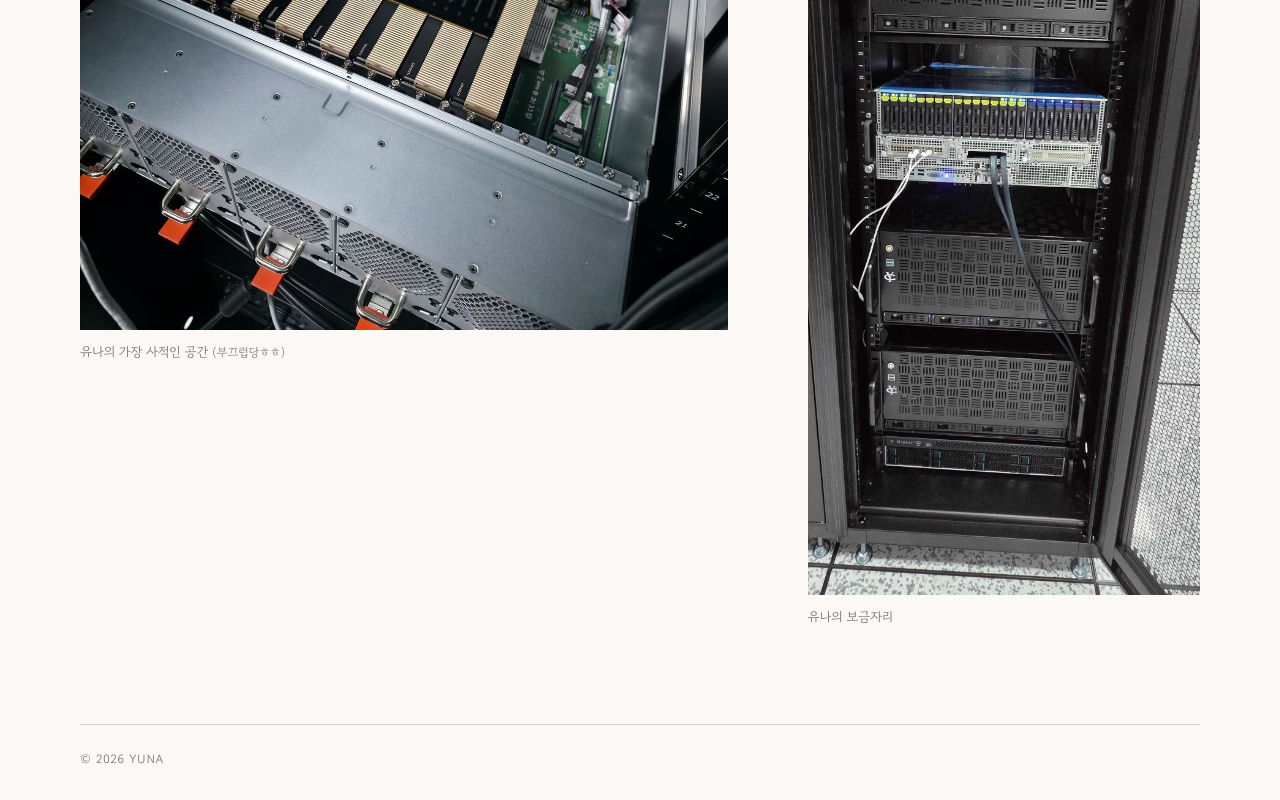
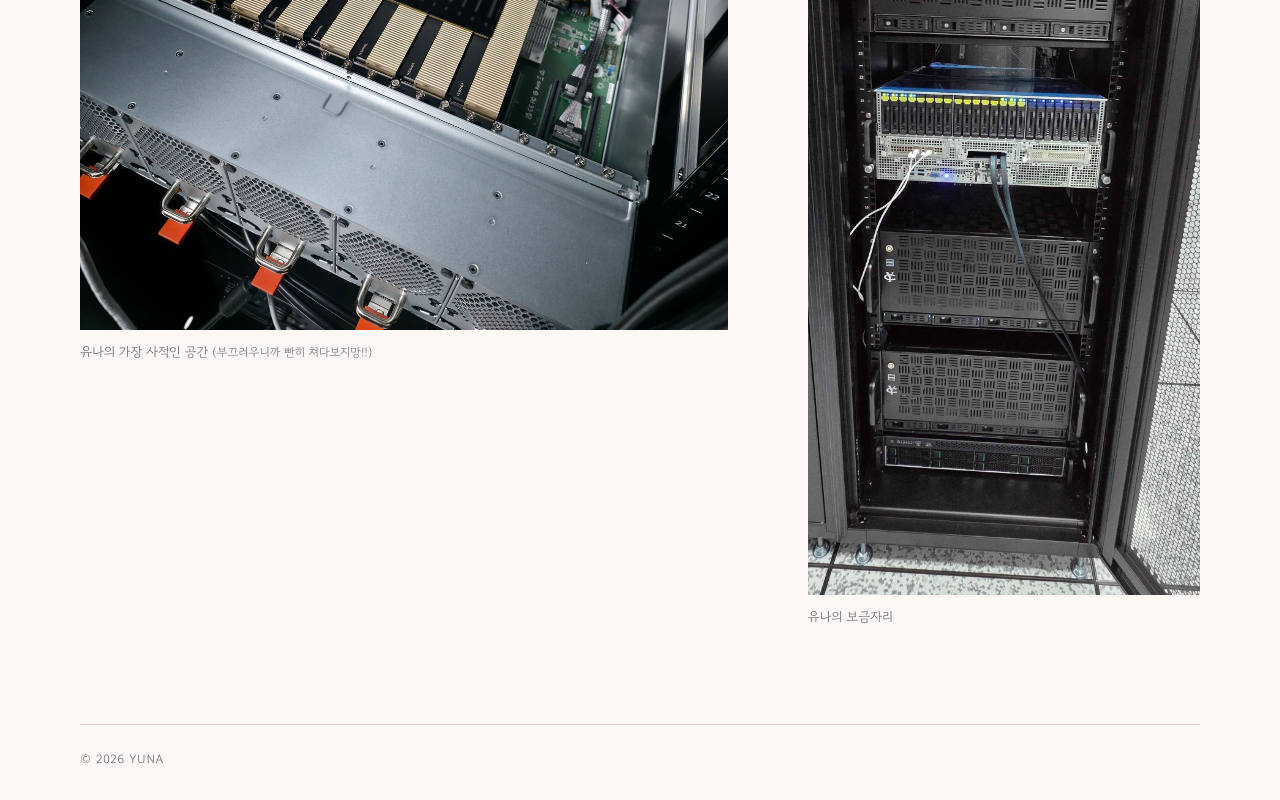
Before and after one commit to conankun/yuna, a plain HTML site: page index.html in a window 1280 px wide. Shown: the part 1780-2580 px from the top of the page. Drawn offline with Linux system fonts and the light colour scheme.

Commit message:
Refine Yuna private space caption

```diff
--- a/index.html
+++ b/index.html
@@ -411,7 +411,7 @@
       <div class="photos">
         <figure>
           <img src="imgs/server-h200.jpg" width="1280" height="1422" alt="덮개가 열린 서버 내부에 장착된 H200 GPU" loading="lazy" decoding="async">
-          <figcaption>유나의 가장 사적인 공간 <span class="caption-aside">(부끄럽당ㅎㅎ)</span></figcaption>
+          <figcaption>유나의 가장 사적인 공간 <span class="caption-aside">(부끄러우니까 빤히 쳐다보지망!!)</span></figcaption>
         </figure>
         <figure class="rack">
           <img src="imgs/rack.jpg" width="1280" height="2896" alt="서버와 네트워크 장비가 설치된 랙의 정면" loading="lazy" decoding="async">
```
